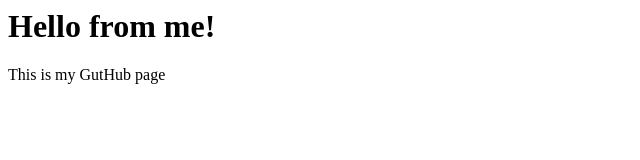
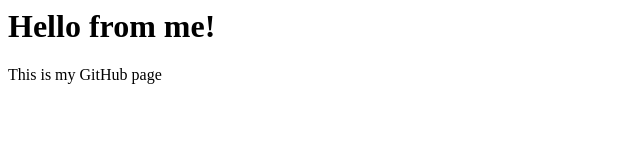
Before and after one commit to alespb/alespb.github.io, a plain HTML site: page index.html in a window 1280 px wide. Shown: the full height of the page, 0-640 px from the left. Drawn offline with Linux system fonts and the light colour scheme.

Commit message:
Update index.html

```diff
--- a/index.html
+++ b/index.html
@@ -1,2 +1,2 @@
 <h1>Hello from me!</h1>
-<p>This is my GutHub page</p>
+<p>This is my GitHub page</p>
```
